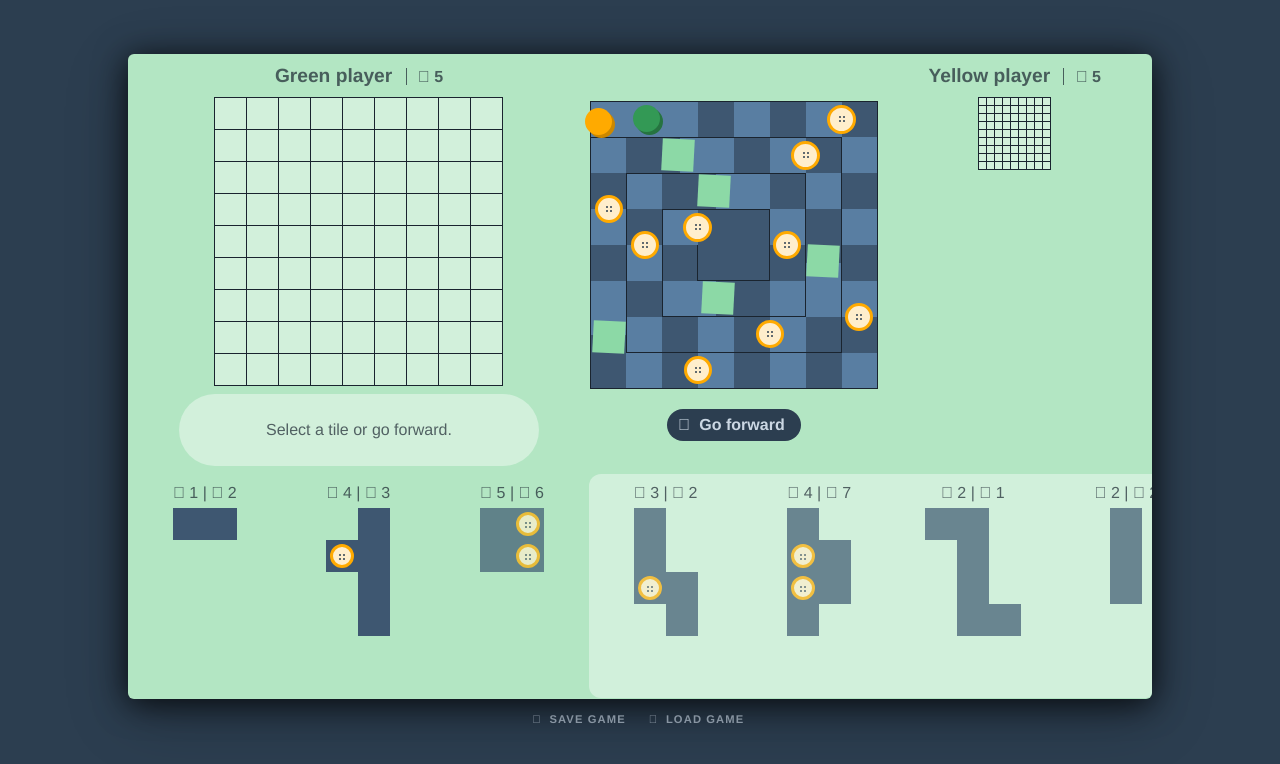
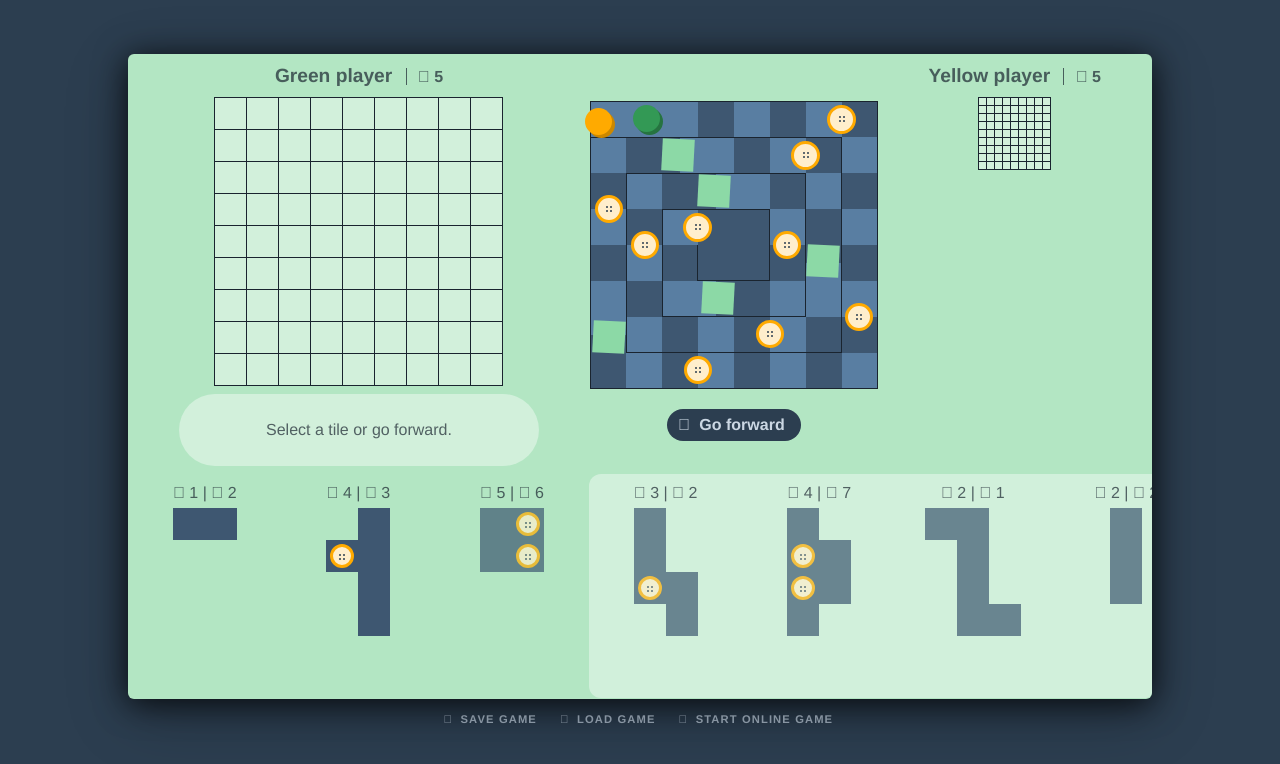
Before and after one commit to salmiak/patchwork, a Vue app: page / in a window 1280 px wide. Shown: the top 764 px of the page. Built offline with nearby package versions, Linux system fonts and the light colour scheme; what vue-cookies, vue-socket.io would draw is missing.

Commit message:
Added "New online game"-button

```diff
--- a/package.json
+++ b/package.json
@@ -14,6 +14,7 @@
     "less": "^3.7.1",
     "less-loader": "^4.1.0",
     "lodash": "^4.17.10",
+    "randomstring": "^1.1.5",
     "socket.io": "^2.1.1",
     "vue": "^2.5.16",
     "vue-cookie": "^1.1.4",
--- a/src/App.vue
+++ b/src/App.vue
@@ -3,6 +3,7 @@
     <div class="store">
       <button class="small" @click="storeGame"><i class="fal fa-save" /> Save game</button>
       <button class="small" @click="showStoredGames"><i class="fal fa-arrow-up"  /> Load game</button>
+      <button class="small" @click="startNewServerGame"><i class="fal fa-globe-africa" /> Start online game</button>
     </div>
     <div class="boardsArea">
       <template v-for="player in $store.state.players">
@@ -94,6 +95,7 @@
 <script>
 /* eslint-disable no-console */
 import _ from 'lodash'
+import randomstring from 'randomstring'
 import QuiltBoard from './components/QuiltBoard.vue'
 import QuiltBoardMini from './components/QuiltBoardMini.vue'
 import PlayBoard from './components/PlayBoard.vue'
@@ -264,6 +266,10 @@ export default {
       gamesList = _.reject(gamesList, {id: id})
       this.storedGamesList = _.reject(this.storedGamesList, {id: id})
       this.$cookies.set('pw_games_list',btoa(JSON.stringify(gamesList)))
+    },
+    startNewServerGame () {
+      var hash = randomstring.generate()
+      this.$router.push({ path: `/${hash}`})
     }
   }
 }
```
Also changed, not shown: 2 other files (tests, documents, lock files or other folders).
